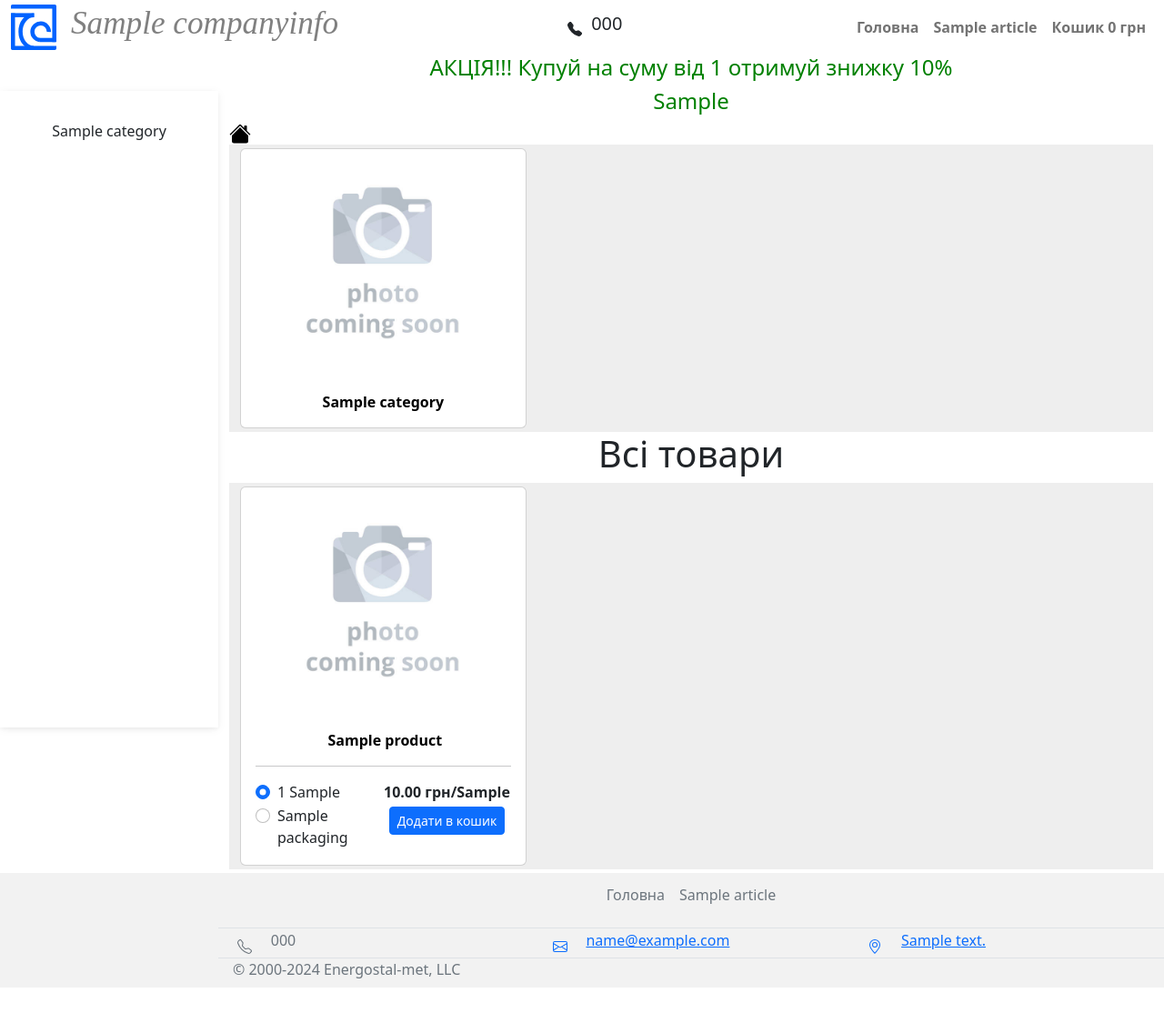
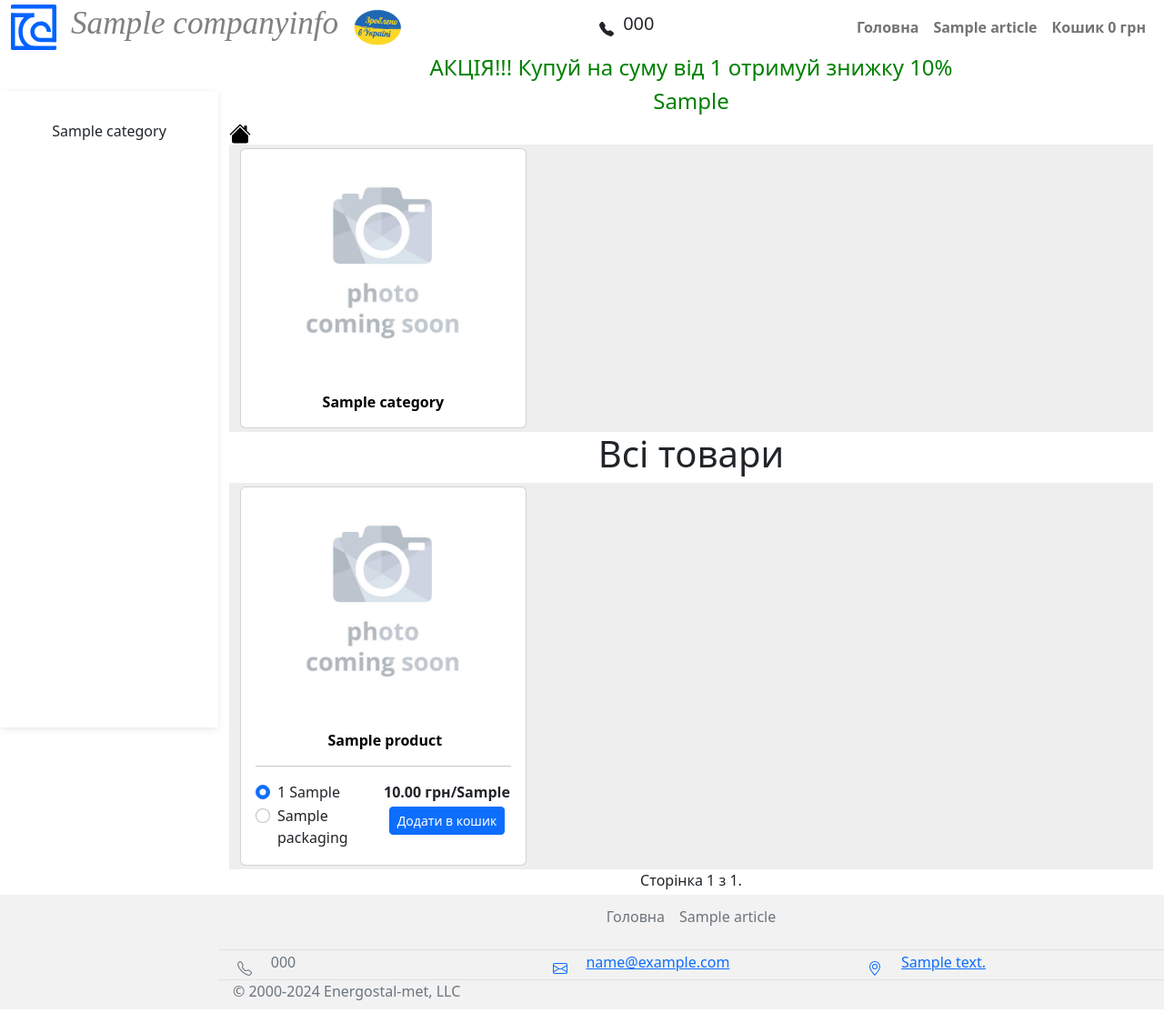
Before and after one commit to SviatoslavIliash/EnergostalMet, a Django app: page / in a window 1280 px wide. Shown: the whole page at 91% size. Before the commit the page ends 1086 px from the top, so only its background shows below. Run offline with Django 5.2, Linux system fonts and the light colour scheme; tables that the repository leaves empty hold one stand-in row (values such as "Sample post").

Commit message:
Added pagination on index page. Added made in Ukraine badge

```diff
--- a/energosite/store/templates/store/index.html
+++ b/energosite/store/templates/store/index.html
@@ -12,5 +12,5 @@
 {% include 'htmlparts/show_categories.html' %} <!--For large screens-->
 {% include 'htmlparts/categories_carousel.html' %} <!--For small screens-->
 <h1>Всі товари</h1>
-{% include 'htmlparts/show_products.html' %}
+{% include 'htmlparts/pagination_products.html' %}
 {% endblock %}
--- a/energosite/store/views.py
+++ b/energosite/store/views.py
@@ -1,4 +1,5 @@
 from django.core.mail import send_mail
+from django.core.paginator import Paginator, PageNotAnInteger, EmptyPage
 from django.shortcuts import render, redirect, get_object_or_404
 from django.conf import settings
 
@@ -20,8 +21,20 @@ def index(request):
     product_list = Product.objects.all()
     products_per_row = 3
     product_rows = [product_list[x:x + products_per_row] for x in range(0, len(product_list), products_per_row)]
+    '''pagination'''
+    paginator = Paginator(product_rows, 1)  # number of rows of products!!!
+    page_number = request.GET.get("page")
+    try:
+        page_obj = paginator.get_page(page_number)  # returns the desired page object
+    except PageNotAnInteger:
+        # if page_number is not an integer then assign the first page
+        page_obj = paginator.page(1)
+    except EmptyPage:
+        # if page is empty then return last page
+        page_obj = paginator.page(paginator.num_pages)
+
     context = {"category_rows": category_rows, "product_rows": product_rows, "product_list": product_list,
-               "categories": super_category_list}
+               "categories": super_category_list, "page_obj": page_obj}
 
     return render(request, "store/index.html", context)
 
--- /dev/null
+++ b/energosite/templates/htmlparts/pagination_products.html
@@ -0,0 +1,63 @@
+<section style="background-color: #eee;">
+  <div class="container">
+    {% for product_row in page_obj.object_list%}
+      <div class="row">
+        {% for product in product_row %}
+          <div class="col-12 col-lg-4 my-1 d-flex align-items-stretch">
+            <div class="card w-100">
+            <a href="{% url 'store:product_detail' product.category.slug product.slug %}">
+              <img src="{{ product.get_image }}"
+                   class="card-img-top mx-auto" alt="{{product.name}}" style="height: 250px; object-fit:contain"/>
+            </a>
+              <div class="card-body">
+                <a class="a-custom" href="{% url 'store:product_detail' product.category.slug product.slug %}">
+                  <div class="row g-0">
+                    <div class="col">
+                      <span class="card-text fw-bold ms-1">{{ product.name }}</span>
+                    </div>
+                  </div>
+                </a>
+                <hr class="hr" />
+                {% if not product.price %}
+                  <h5><span class="badge bg-success">під замовлення</span></h5>
+                {% else %}
+                  <div class="row g-0">
+                    {% if product.packaging %}
+                      <div class="col">
+                        {% include 'htmlparts/packaging_buttons.html' %}
+                      </div>
+                    {% endif %}
+                    <div class="col">
+                      <span class="card-text fw-bold mx-auto" id="product_price_{{product.slug}}">
+                        {{ product.price }} грн/{{product.unit_of_measurement}}
+                      </span>
+                      <form id="add_to_cart_form_{{product.slug}}" class="cart_add_form mx-auto" data-slug="{{product.slug}}"
+                            action="{% url 'cart:cart_add' product.slug %}" method="post">
+                        {% csrf_token %}
+                        <input class="mt-1 btn btn-primary btn-sm" type="submit" value="Додати в кошик">
+                      </form>
+                    </div>
+                  </div>
+                {% endif %}
+              </div>
+            </div>
+          </div>
+       {% endfor %}
+      </div>
+    {% endfor %}
+  </div>
+</section>
+
+<div class="pagination" style="justify-content: center;">
+  <span class="step-links">
+  {% if page_obj.has_previous %}
+    <a href="?page=1">&laquo; перша</a>
+    <a href="?page={{ page_obj.previous_page_number }}">попередня</a>
+  {% endif %}
+    <span class="current">Сторінка {{ page_obj.number }} з {{ page_obj.paginator.num_pages }}.</span>
+    {% if page_obj.has_next %}
+    <a href="?page={{ page_obj.next_page_number }}">наступна</a>
+    <a href="?page={{ page_obj.paginator.num_pages }}">остання &raquo;</a>
+    {% endif %}
+  </span>
+</div>
--- a/energosite/templates/htmlparts/topnavbar.html
+++ b/energosite/templates/htmlparts/topnavbar.html
@@ -8,15 +8,17 @@
   </button>
   {% endif %}
   <!-- Brand-->
-  <a class="navbar-brand d-md-none" href="{% url 'store:index' %}">
-    <h2 class="company-name me-1">{{company.name}}</h2>
+  <a class="navbar-brand d-md-none" href="{% url 'store:index' %}"> <!--For small devices-->
+    <h2 class="company-name me-1">{{company.name}}</h2>             <!--For small devices-->
   </a>
+  <img class="navbar-brand d-md-none" src="{% static 'store/images/made_in_ukr.png' %}" height="50" alt="made_ukr" loading="lazy" /> <!--For small devices-->
   <a class="navbar-brand" href="{% url 'store:index' %}">
     <img src="{% static 'store/images/logo__blue.svg' %}" height="50" alt="Logo" loading="lazy" />
   </a>
-  <a class="navbar-brand d-none d-md-inline" href="{% url 'store:index' %}">
-    <h2 class="company-name">{{company.name}}</h2>
+  <a class="navbar-brand d-none d-md-inline" href="{% url 'store:index' %}"> <!--For large devices-->
+    <h2 class="company-name">{{company.name}}</h2>                           <!--For large devices-->
   </a>
+  <img class="navbar-brand d-none d-md-inline" src="{% static 'store/images/made_in_ukr.png' %}" height="50" alt="made_ukr" loading="lazy" /> <!--For large devices-->
   <!-- Toggle button -->
 
     <!-- Search form
```
Also changed, not shown: energosite/store/static/store/images/made_in_ukr.png (added).
